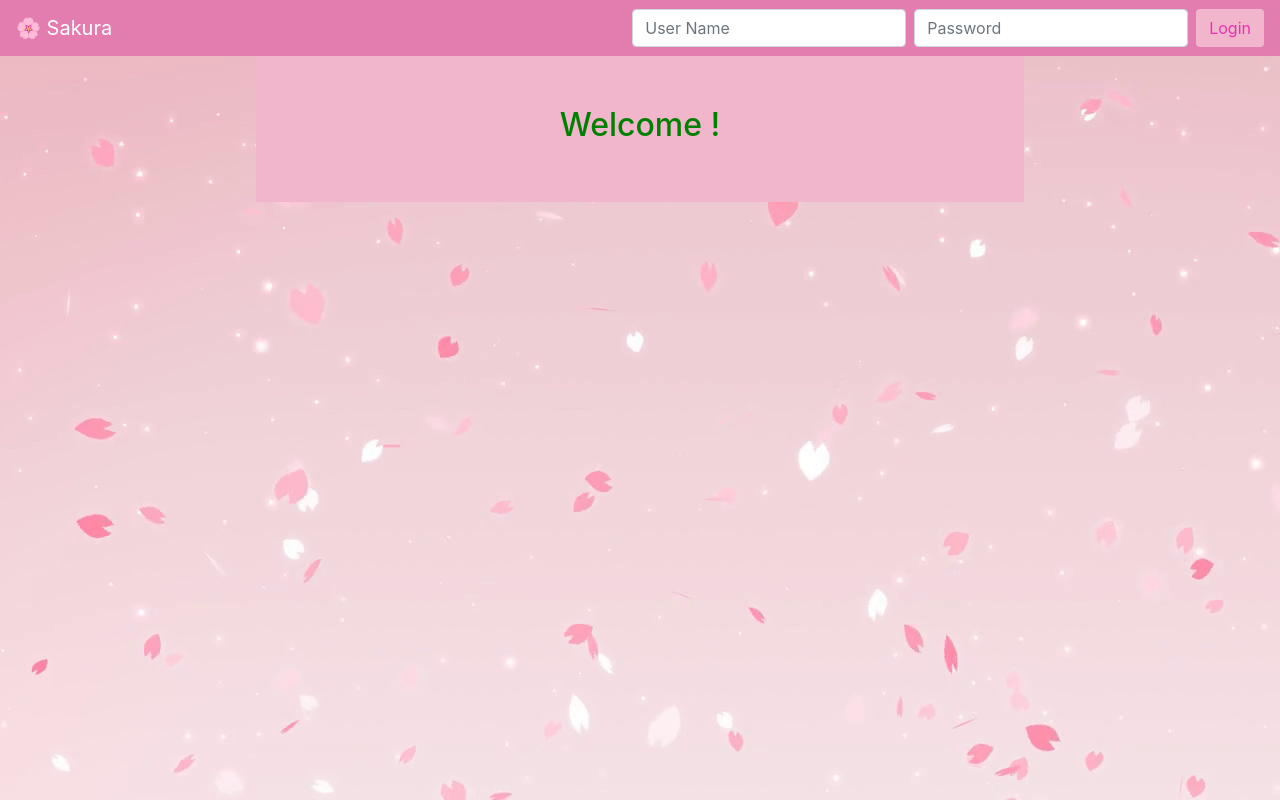
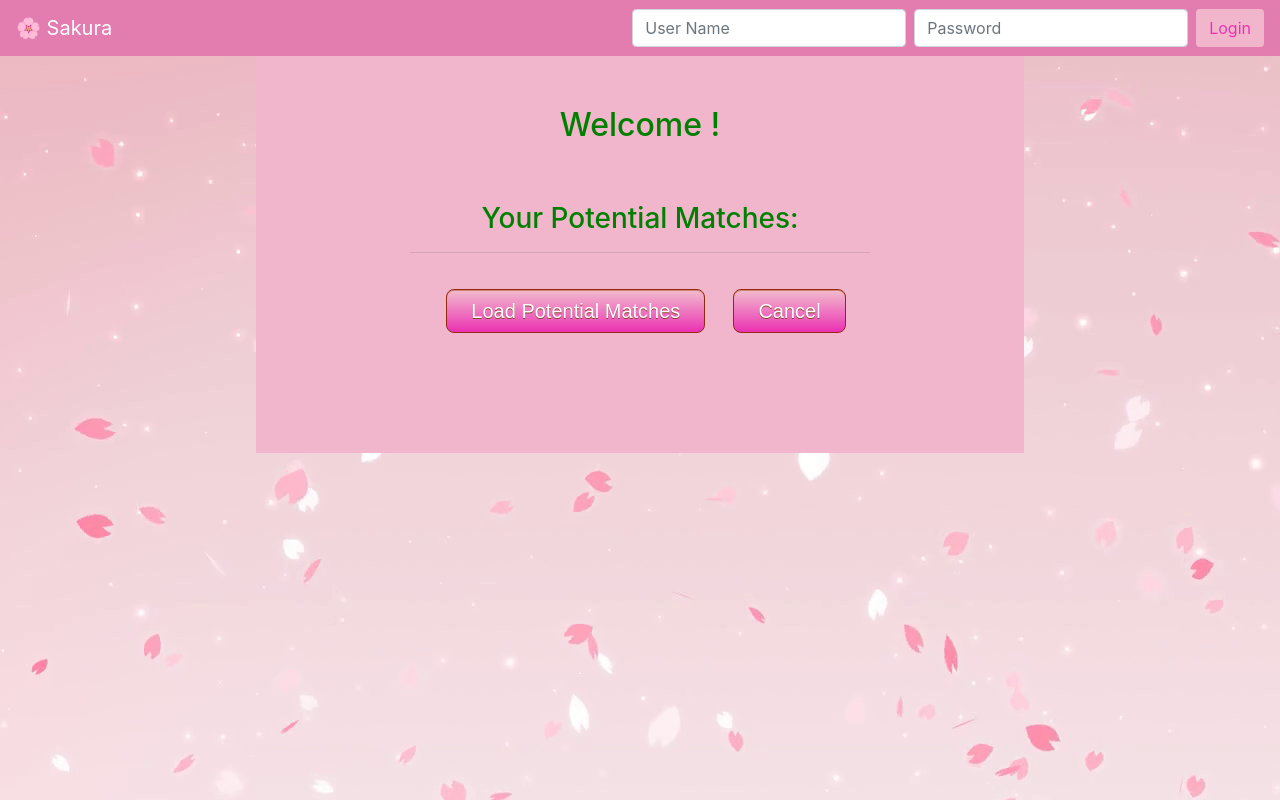
Before and after one commit to pookakat/ReactSakura, a React (Create React App) app in the folder sakura/: page /loggedin/findMatches in a window 1280 px wide. Built offline with nearby package versions, Linux system fonts and the light colour scheme.

Commit message:
add an accessable match card wrapper

```diff
--- a/sakura/public/bootstrapTweaks.css
+++ b/sakura/public/bootstrapTweaks.css
@@ -145,3 +145,7 @@ h3{
     justify-content: center;
     margin: 0 auto;
 }
+.match-load{
+    border: 1px solid pink;
+    border-radius: 2px;
+}
--- a/sakura/src/components/matchCard/matchCard.js
+++ b/sakura/src/components/MatchCard.js
@@ -1,5 +1,4 @@
 import React from "react";
-import "./style.css";
 
 function MatchCard(props){
     return(
--- /dev/null
+++ b/sakura/src/components/MatchWrapper.js
@@ -0,0 +1,63 @@
+import React from "react";
+import axios from 'axios';
+//import MatchCard from './MatchCard';
+
+export default class MatchWrapper extends React.Component {
+    state = {
+        matches: []
+    };
+
+    goToDetails(){
+        window.location.assign("/loggedin/");
+    };
+
+
+    matchCall = (event)=>{
+        event.preventDefault();
+        console.log('match call function activated');
+        let route;
+        if(window.location.href.includes('local')){
+            route = "http://localHost:3001/api/all"
+        } else {
+        route = "/api/all";
+        }
+        console.log(route);
+
+        axios.get(route).then(function(res){
+            console.log(res.data);
+        /*    this.setState({
+                 matches: res.data
+             })
+
+
+
+            res.data.map(match=>(
+                 <MatchCard key= {match.id} id={match.id} userName={match.userName} distance = {'unknown distance'} gender = {match.gender} summary = {match.intro}></MatchCard>
+             ))
+        */
+        }).catch(function(err){
+            console.log(err);
+        })
+
+    };
+
+    render(){
+        return(
+            <div id="match-wrapper" className="about-us cardWrapper">
+                <h3>Your Potential Matches:</h3>
+                <hr />
+                <button className="btn btn-lg mr-2 register-button" onClick= {this.matchCall}>Load Potential Matches</button>
+                <button className="btn btn-lg mr-2 register-button" onClick= {this.goToDetails}>Cancel</button>
+                <div id="card-root">
+                    {/*{this.state.matches.map(match=>(
+                        <MatchCard key= {match.id} id={match.id} userName={match.userName} distance = {'unknown distance'} gender = {match.gender} summary = {match.intro}></MatchCard>
+
+                    ))}*/}
+                </div>
+            </div>
+        );
+    };
+
+
+
+}
--- a/sakura/src/components/UpdateInfo.js
+++ b/sakura/src/components/UpdateInfo.js
@@ -37,10 +37,17 @@ export default class UserDetails extends React.Component {
                     console.log(err);
                 });
     };
+
     goToUpdate(){
         console.log('going');
         window.location.assign("/loggedin/update");
-      };
+    };
+
+    goToDetails(){
+        console.log('going');
+        window.location.assign("/loggedin/");
+    };
+
     render(){
         return(
             <div id="user-details" className="register" onLoad={this.getUserInfo}>
@@ -235,7 +242,7 @@ export default class UserDetails extends React.Component {
 
                     <div className="form-group text-center">
                         <button className="btn btn-success mr-2" id="register" onClick={this.checkUser2} type="submit" >Register<i className="fa fa-spinner fa-spin"></i></button>
-                        <button className="btn btn-danger" type="button">Cancel</button>
+                        <button className="btn btn-danger" type="button" onClick={this.goToDetails}>Cancel</button>
                     </div>
 
                 </form>
--- a/sakura/src/components/UserDetails.js
+++ b/sakura/src/components/UserDetails.js
@@ -4,6 +4,9 @@ import axios from 'axios';
 export default class UserDetails extends React.Component {
     goToUpdate(){
         window.location.assign("/loggedin/updateInfo/");
+    };
+    goToMatches(){
+        window.location.assign("/loggedin/findMatches/");
     };
     getUserInfo = () => {
         const state = Object.assign({}, this.state);
--- a/sakura/src/components/UserPageShell.js
+++ b/sakura/src/components/UserPageShell.js
@@ -1,6 +1,8 @@
 import React from "react";
 import UserDetails from './UserDetails';
 import UpdateInfo from './UpdateInfo';
+import MatchWrapper from './MatchWrapper';
+
 import { BrowserRouter as Router, Route} from "react-router-dom";
 
 function Index() {
@@ -11,12 +13,17 @@ function UpdateRegisteredUser() {
     return <UpdateInfo />;
 };
 
+function FindMatches() {
+    return <MatchWrapper />;
+};
+
 function AppRouter() {
     return (
         <Router>
             <div>
                 <Route path="/loggedin/" exact component={Index} />
                 <Route path="/loggedin/updateInfo/" exact component={UpdateRegisteredUser} />
+                <Route path="/loggedin/findMatches/" exact component={FindMatches} />
             </div>
         </Router>
     );
--- a/sakura/src/components/matchWrapper/style.css
+++ /dev/null
@@ -1,4 +0,0 @@
-.match-load{
-    border: 1px solid pink;
-    border-radius: 2px;
-}
```
Also changed, not shown: sakura/src/components/matchWrapper/matchWrapper.js (deleted, +0 -55 lines), sakura/src/components/matchCard/style.css (deleted).
